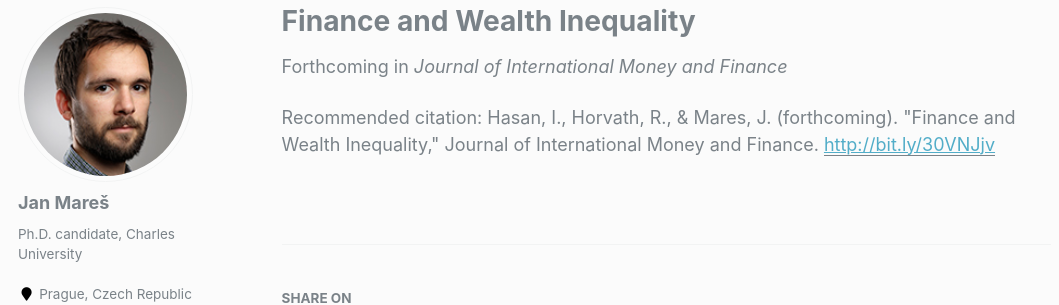
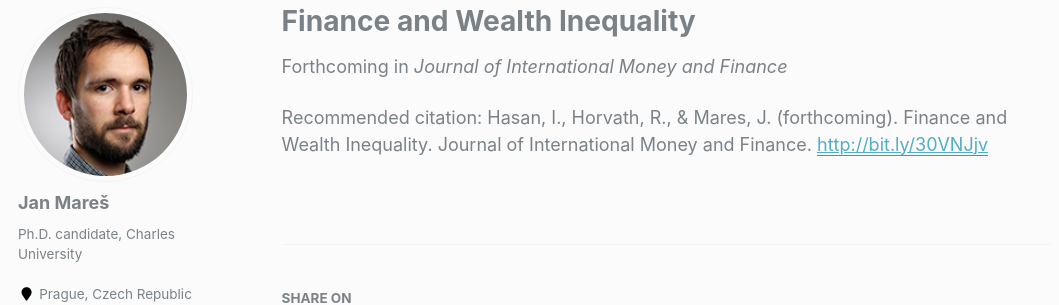
Before and after one commit to janxmares/janxmares.github.io, a Jekyll site: the page built from _forthcoming/finwealth.md, in a window 1280 px wide. Shown: the part 122-427 px from the top of the page, without its empty margins (0-1059 px from the left). Built offline with Jekyll 4.4.1, drawn with Linux system fonts in a browser that asks for light colours; some web fonts are replaced.

Commit message:
publications update

```diff
--- a/_forthcoming/finwealth.md
+++ b/_forthcoming/finwealth.md
@@ -5,5 +5,5 @@ permalink: /forthcoming/finwealth
 date: 2019-01-01
 venue: 'Journal of International Money and Finance'
 paperurl: 'http://bit.ly/30VNJjv'
-citation: 'Hasan, I., Horvath, R., & Mares, J. (forthcoming). "Finance and Wealth Inequality," Journal of International Money and Finance.'
+citation: 'Hasan, I., Horvath, R., & Mares, J. (forthcoming). Finance and Wealth Inequality. Journal of International Money and Finance.'
 ---
```
